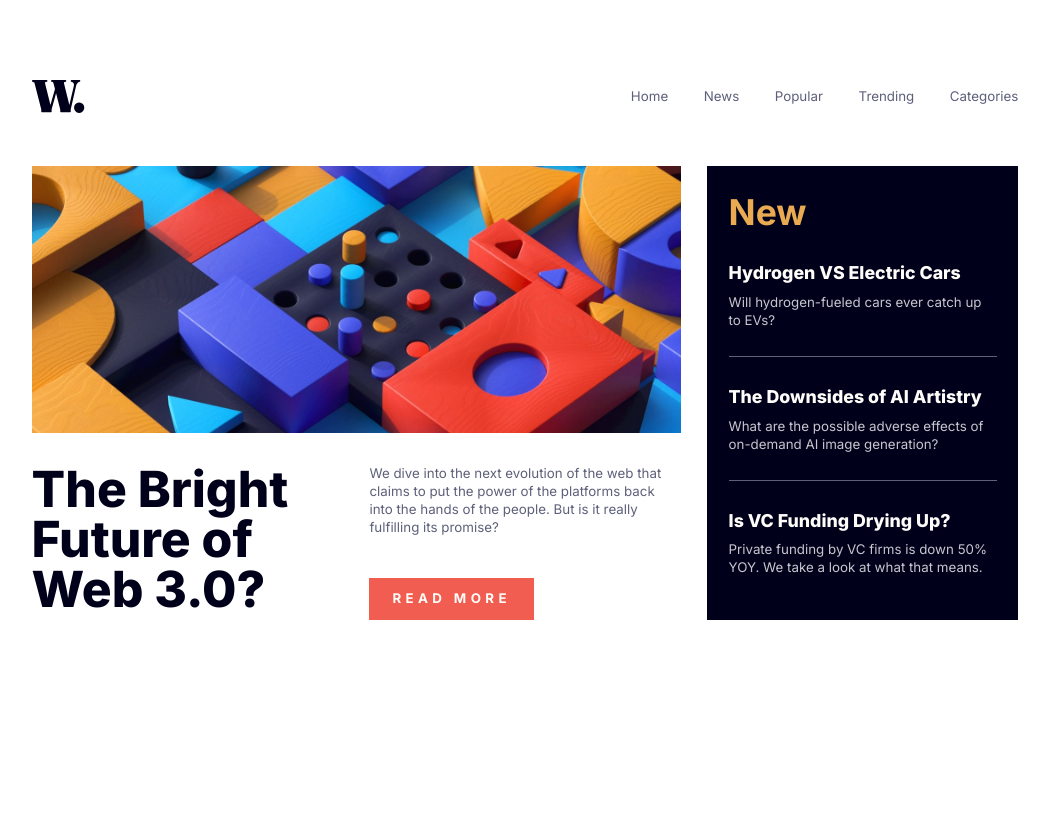
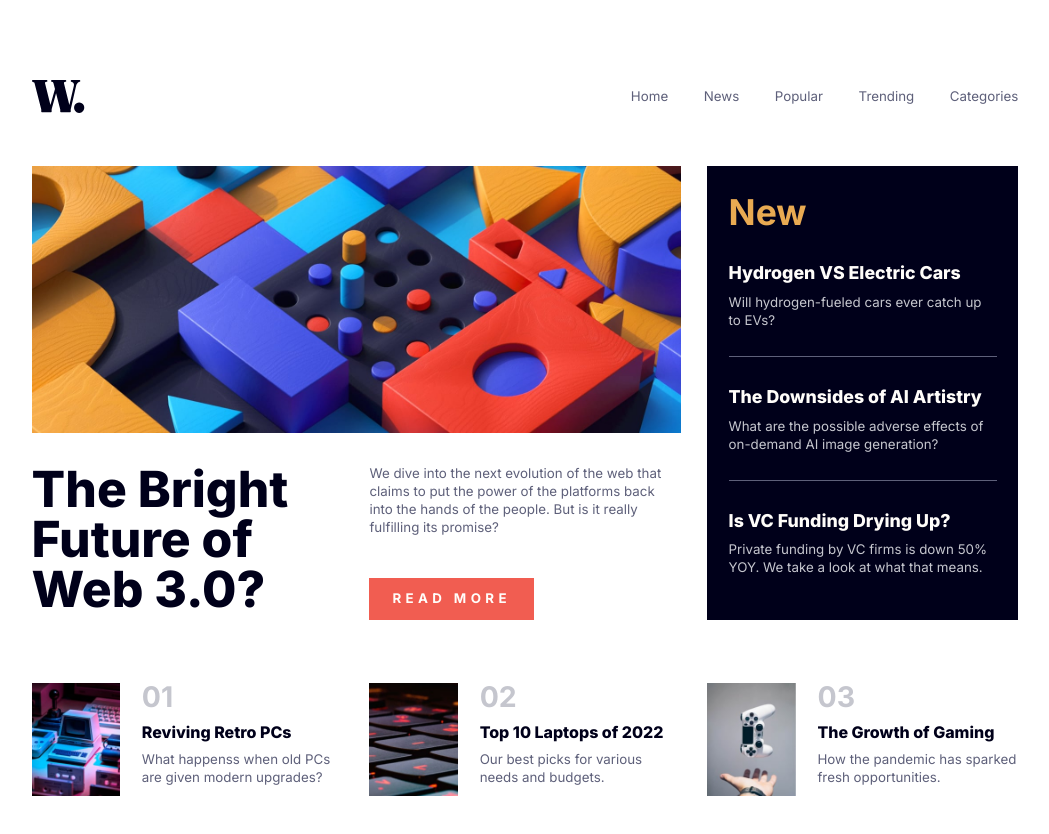
Before and after one commit to CodeVee/news-homepage, a Vue app: page / in a window 1280 px wide. Shown: the top 834 px of the page, without its empty margins (115-1164 px from the left). Before the commit the page ends 800 px from the top, so only its background shows below. Built offline with nearby package versions, Linux system fonts and the light colour scheme.

Commit message:
completed news box

```diff
--- a/src/App.vue
+++ b/src/App.vue
@@ -1,6 +1,7 @@
 <script setup lang="ts">
 import BannerGrid from "./components/BannerGrid.vue";
 import NavBar from "./components/NavBar.vue";
+import NewsBox from "./components/NewsBox.vue";
 </script>
 
 <template>
@@ -11,6 +12,19 @@ import NavBar from "./components/NavBar.vue";
 
     <main>
       <BannerGrid />
+      <div class="grid grid-cols-3 gap-12 mb-48">
+        <NewsBox v-for="news in newsFeed" :key="news.id" :img="news.img">
+          <template #id>
+            {{news.id}}
+          </template>
+          <template #header>
+            {{news.header}}
+          </template>
+          <template #sub>
+            {{news.sub}}
+          </template>
+        </NewsBox>
+      </div>
     </main>
   </div>
 </template>
@@ -19,6 +33,26 @@ import NavBar from "./components/NavBar.vue";
 
 <script lang="ts">
 export default {
-  components: { NavBar, BannerGrid },
+  components: { NavBar, BannerGrid, NewsBox },
 };
+const newsFeed = [
+  {
+    id: 1,
+    img: 'src/assets/images/image-retro-pcs.jpg',
+    header: 'Reviving Retro PCs',
+    sub: 'What happenss when old PCs are given modern upgrades?'
+  },
+  {
+    id: 2,
+    img: 'src/assets/images/image-top-laptops.jpg',
+    header: 'Top 10 Laptops of 2022',
+    sub: 'Our best picks for various needs and budgets.'
+  },
+  {
+    id: 3,
+    img: 'src/assets/images/image-gaming-growth.jpg',
+    header: 'The Growth of Gaming',
+    sub: 'How the pandemic has sparked fresh opportunities.'
+  }
+]
 </script>
--- /dev/null
+++ b/src/components/NewsBox.vue
@@ -0,0 +1,30 @@
+<template>
+  <div class="flex gap-[2.4rem]">
+    <img class=" w-40 h-[12.7rem]" :src="img" alt="retro" />
+    <div>
+      <h5 class="text-[3.2rem] leading-[3.2rem] font-bold text-blue-grayish">
+        0<slot name="id"></slot>
+    </h5>
+      <h6 class="text-[1.8rem] leading-[2.4rem] font-extrabold text-blue-vdark mt-[1.2rem] mb-[0.9rem]">
+        <slot name="header"></slot>
+     </h6>
+      <p class="text-2xl text-blue-grayishdark font-normal">
+        <slot name="sub"></slot>
+      </p>
+    </div>
+  </div>
+</template>
+
+<script lang="ts">
+export default {
+  name: "NewsBox",
+  props: {
+    img: String
+  },
+  mounted() {
+    console.log(this.img + 'sss');
+  }
+};
+</script>
+
+<style lang="scss" scoped></style>
```
